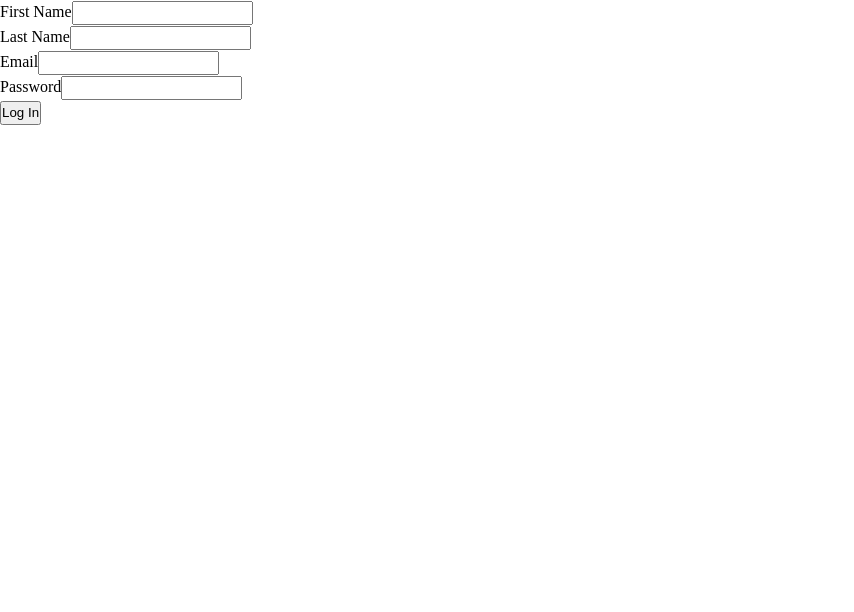
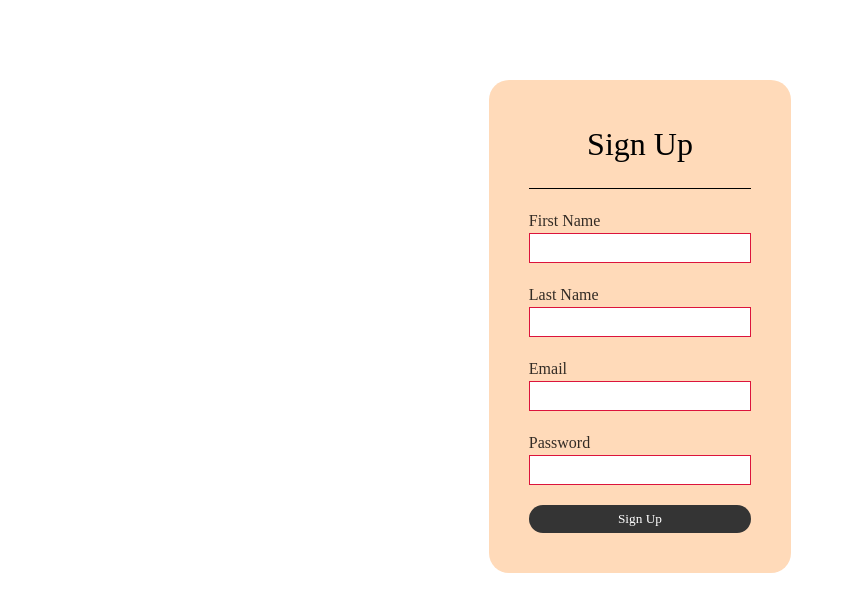
Before and after one commit to srj-17/blog-api, a React (Vite) app in the folder packages/frontend-view/: page /signup in a window 1280 px wide. Shown: the top 612 px of the page, without its empty margins (0-854 px from the left). Built offline with nearby package versions, Linux system fonts and the light colour scheme.

Commit message:
feat: Add styling (minimal) for login and signup pages

```diff
--- a/packages/frontend-view/src/components/FormInputContainer.jsx
+++ b/packages/frontend-view/src/components/FormInputContainer.jsx
@@ -1,3 +1,5 @@
+import styles from "./FormInputContainer.module.css";
+
 export default function FormInputContainer({ children }) {
-    return <div className="input-container">{children}</div>;
+    return <div className={styles.formInputContainer}>{children}</div>;
 }
--- /dev/null
+++ b/packages/frontend-view/src/components/FormInputContainer.module.css
@@ -0,0 +1,23 @@
+.formInputContainer {
+    display: flex;
+    flex-direction: column;
+    align-items: center;
+}
+
+.formInputContainer > input {
+    width: 30ch;
+    padding: 4px 20px;
+}
+
+.formInputContainer > input:valid {
+    border: 1px solid var(--valid-color);
+}
+
+.formInputContainer > input:invalid {
+    border: 1px solid var(--invalid-color);
+}
+
+.formInputContainer > label {
+    align-self: start;
+    opacity: 0.8;
+}
--- a/packages/frontend-view/src/index.css
+++ b/packages/frontend-view/src/index.css
@@ -29,6 +29,8 @@ h6 {
     --secondary: green;
     --accent: black;
     --text: black;
+    --valid-color: lightgreen;
+    --invalid-color: crimson;
 
     --std-button-bg: #343434;
     --std-button-text: white;
--- a/packages/frontend-view/src/pages/home/components/BlogHeader.jsx
+++ b/packages/frontend-view/src/pages/home/components/BlogHeader.jsx
@@ -28,12 +28,14 @@ export default function BlogHeader({
                 <Link to="/users" className="users">
                     Users
                 </Link>
+                {loggedIn ? (
                     <Button
                         additionalStyles={styles.logOutButton}
                         onClick={logOutHandler}
                     >
                         Log Out
                     </Button>
+                ) : null}
                 <Avatar
                     userLoading={userLoading}
                     userData={userData}
--- a/packages/frontend-view/src/pages/login/Login.jsx
+++ b/packages/frontend-view/src/pages/login/Login.jsx
@@ -1,15 +1,11 @@
-import LoginForm from "./LoginForm";
+import LoginForm from "./components/LoginForm";
 import { Link } from "react-router-dom";
+import styles from "./Login.module.css";
 
 export default function Login() {
     return (
-        <>
-            <div className="login-container">
-                <LoginForm />
-            </div>
-            <div className="signup-container">
-                Not logged in? <Link to="/signup">Sign Up</Link>
-            </div>
-        </>
+        <div className={styles.loginFormContainer}>
+            <LoginForm />
+        </div>
     );
 }
--- /dev/null
+++ b/packages/frontend-view/src/pages/login/Login.module.css
@@ -0,0 +1,7 @@
+.loginFormContainer {
+    display: flex;
+    flex-direction: column;
+    width: 100%;
+    align-items: center;
+    padding: var(--std-section-padding);
+}
--- a/packages/frontend-view/src/pages/login/LoginForm.jsx
+++ b/packages/frontend-view/src/pages/login/components/LoginForm.jsx
@@ -1,7 +1,11 @@
 import { Navigate } from "react-router-dom";
 import { useState, useEffect } from "react";
-import FormInputContainer from "../../components/FormInputContainer";
+import FormInputContainer from "#components/FormInputContainer";
 import Loading from "#components/Loading";
+import styles from "./LoginForm.module.css";
+import { Link } from "react-router-dom";
+import Separator from "#components/Separator";
+import Button from "#components/Button";
 
 export default function LoginForm() {
     const [userInfo, setUserInfo] = useState({
@@ -70,13 +74,20 @@ export default function LoginForm() {
     }
 
     return (
-        <form method="POST" onSubmit={handleSubmit}>
+        <form
+            className={styles.loginForm}
+            method="POST"
+            onSubmit={handleSubmit}
+        >
+            <div className={styles.loginHeader}>Log In</div>
+            <Separator />
             <FormInputContainer>
                 <label htmlFor="email">Email</label>
                 <input
                     id="email"
                     type="email"
                     name="email"
+                    required
                     value={userInfo.email}
                     onChange={(e) => {
                         setUserInfo({ ...userInfo, email: e.target.value });
@@ -89,13 +100,17 @@ export default function LoginForm() {
                     id="password"
                     type="password"
                     name="password"
+                    required
                     value={userInfo.password}
                     onChange={(e) => {
                         setUserInfo({ ...userInfo, password: e.target.value });
                     }}
                 />
             </FormInputContainer>
-            <button type="submit">Log In</button>
+            <Button type="submit">Log In</Button>
+            <div className="signup-container">
+                Not logged in? <Link to="/signup">Sign Up</Link>
+            </div>
         </form>
     );
 }
--- /dev/null
+++ b/packages/frontend-view/src/pages/login/components/LoginForm.module.css
@@ -0,0 +1,15 @@
+.loginForm {
+    background: var(--primary);
+    padding: 40px;
+    display: flex;
+    flex-direction: column;
+    align-items: center;
+    gap: var(--std-gap);
+
+    border-radius: var(--std-border-radius);
+}
+
+.loginHeader {
+    font-size: 2rem;
+    cursor: default;
+}
--- a/packages/frontend-view/src/pages/signup/Signup.jsx
+++ b/packages/frontend-view/src/pages/signup/Signup.jsx
@@ -1,8 +1,9 @@
-import SignupForm from "./SignupForm";
+import SignupForm from "./components/SignupForm";
+import styles from "./Signup.module.css";
 
 export default function Signup() {
     return (
-        <div className="signup-container">
+        <div className={styles.signupFormContainer}>
             <SignupForm />
         </div>
     );
--- /dev/null
+++ b/packages/frontend-view/src/pages/signup/Signup.module.css
@@ -0,0 +1,3 @@
+.signupFormContainer {
+    composes: loginFormContainer from "../login/Login.module.css";
+}
--- a/packages/frontend-view/src/pages/signup/SignupForm.jsx
+++ b/packages/frontend-view/src/pages/signup/components/SignupForm.jsx
@@ -1,5 +1,8 @@
 import { useEffect, useState } from "react";
-import FormInputContainer from "../../components/FormInputContainer";
+import FormInputContainer from "../../../components/FormInputContainer";
+import styles from "./SignupForm.module.css";
+import Separator from "#components/Separator";
+import Button from "#components/Button";
 
 export default function SignupForm() {
     const [userInfo, setUserInfo] = useState({
@@ -63,13 +66,20 @@ export default function SignupForm() {
         );
     } else {
         return (
-            <form method="POST" onSubmit={handleSubmit}>
+            <form
+                className={styles.signupForm}
+                method="POST"
+                onSubmit={handleSubmit}
+            >
+                <div className={styles.signupHeader}>Sign Up</div>
+                <Separator />
                 <FormInputContainer>
                     <label htmlFor="firstName">First Name</label>
                     <input
                         id="firstName"
                         type="text"
                         name="firstName"
+                        required
                         value={userInfo.firstName}
                         onChange={(e) =>
                             setUserInfo({
@@ -85,6 +95,7 @@ export default function SignupForm() {
                         id="lastName"
                         type="text"
                         name="lastName"
+                        required
                         value={userInfo.lastName}
                         onChange={(e) =>
                             setUserInfo({
@@ -100,6 +111,7 @@ export default function SignupForm() {
                         id="email"
                         type="email"
                         name="email"
+                        required
                         value={userInfo.email}
                         onChange={(e) =>
                             setUserInfo({ ...userInfo, email: e.target.value })
@@ -112,6 +124,7 @@ export default function SignupForm() {
                         id="password"
                         type="password"
                         name="password"
+                        required
                         value={userInfo.password}
                         onChange={(e) =>
                             setUserInfo({
@@ -121,7 +134,7 @@ export default function SignupForm() {
                         }
                     />
                 </FormInputContainer>
-                <button type="submit">Log In</button>
+                <Button type="submit">Sign Up</Button>
             </form>
         );
     }
--- /dev/null
+++ b/packages/frontend-view/src/pages/signup/components/SignupForm.module.css
@@ -0,0 +1,7 @@
+.signupForm {
+    composes: loginForm from "../../login/components/LoginForm.module.css";
+}
+
+.signupHeader {
+    composes: loginHeader from "../../login/components/LoginForm.module.css";
+}
```
Lines whose indentation alone changed are shown as unchanged.
